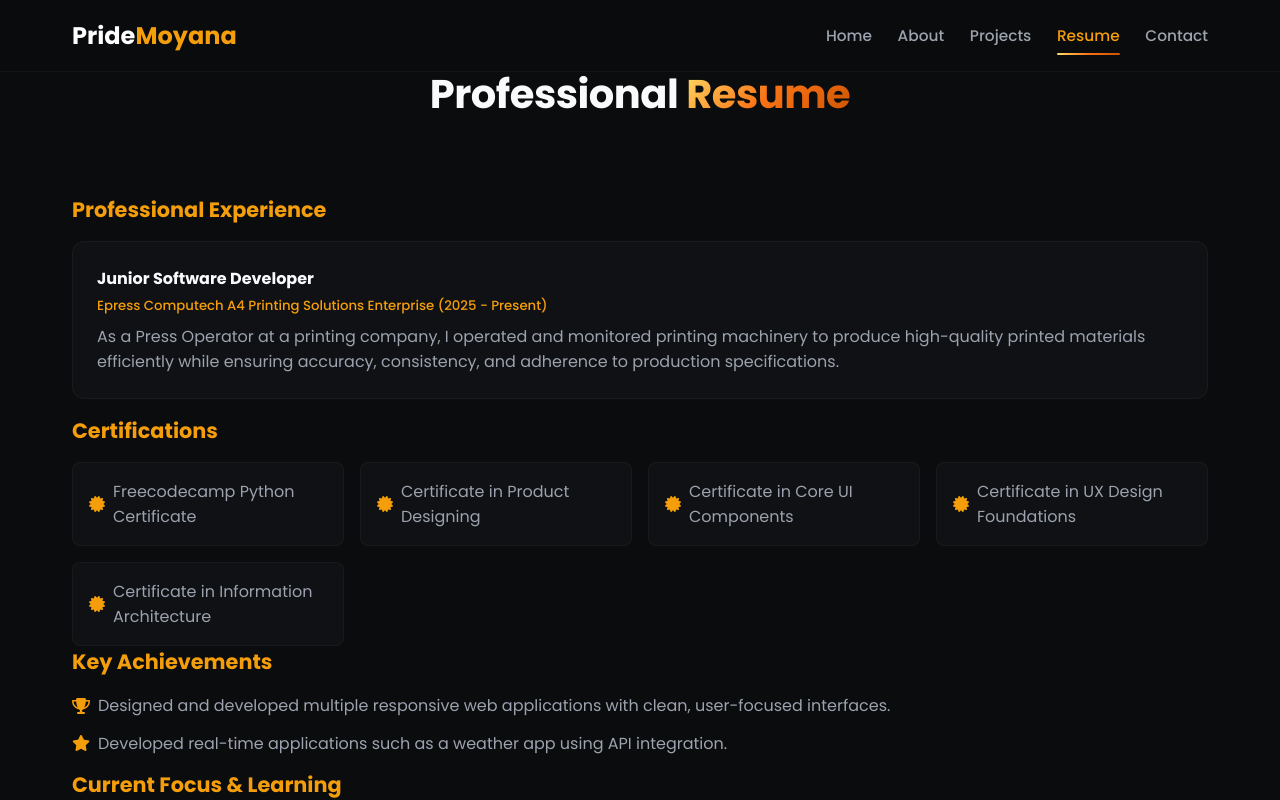
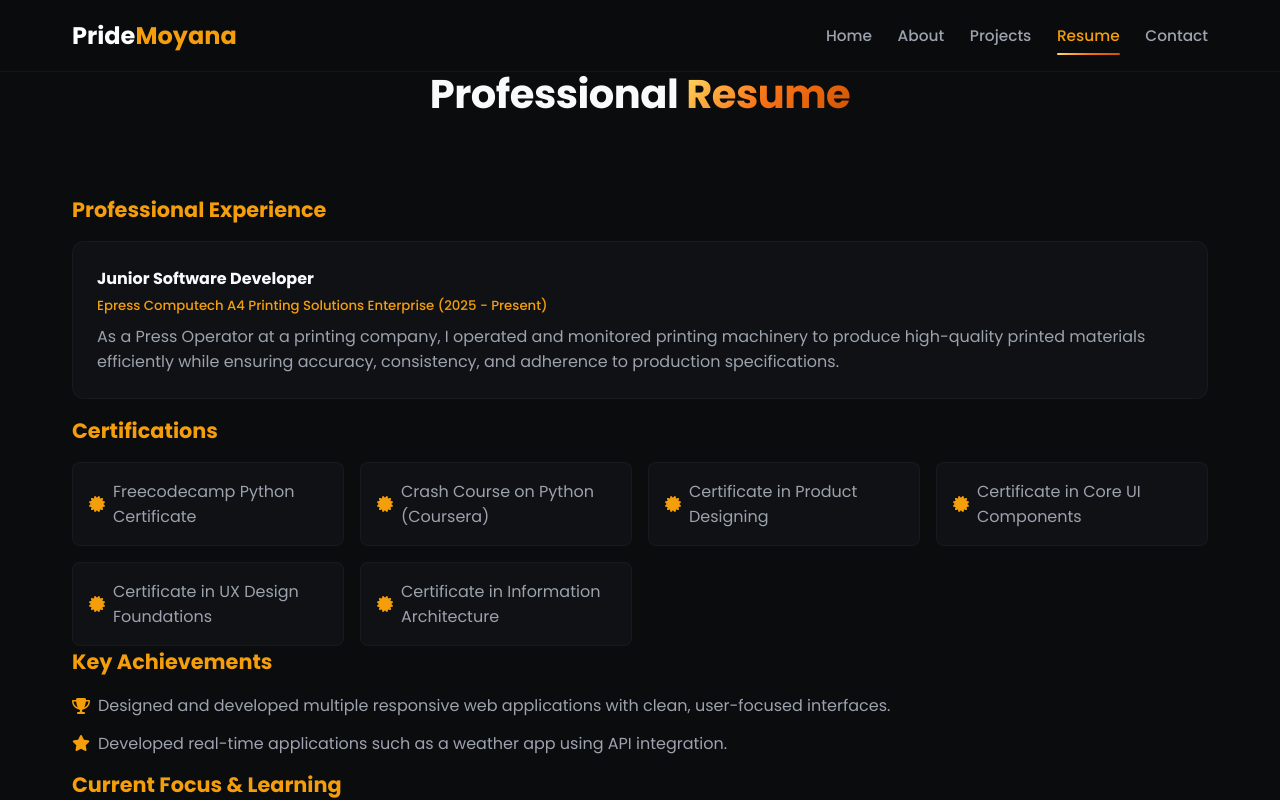
Before and after one commit to moyana2307-art/Pride-Moyana, a React (Vite) app: page /resume in a window 1280 px wide. Shown: the top 800 px of the page. Built offline with nearby package versions, Linux system fonts and the light colour scheme.

Commit message:
Add Crash Course on Python (Coursera) certificate

```diff
--- a/src/components/Resume.jsx
+++ b/src/components/Resume.jsx
@@ -18,6 +18,7 @@ export default function Resume() {
           <h3>Certifications</h3>
           <div className="certifications-grid">
             <div className="cert-item"><i className="fas fa-certificate"></i> Freecodecamp Python Certificate</div>
+            <div className="cert-item"><i className="fas fa-certificate"></i> Crash Course on Python (Coursera)</div>
             <div className="cert-item"><i className="fas fa-certificate"></i> Certificate in Product Designing</div>
             <div className="cert-item"><i className="fas fa-certificate"></i> Certificate in Core UI Components</div>
             <div className="cert-item"><i className="fas fa-certificate"></i> Certificate in UX Design Foundations</div>
```
